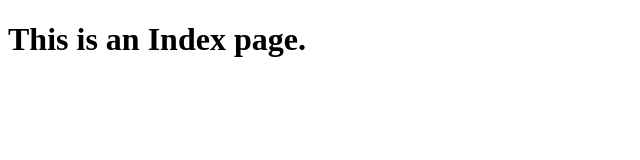
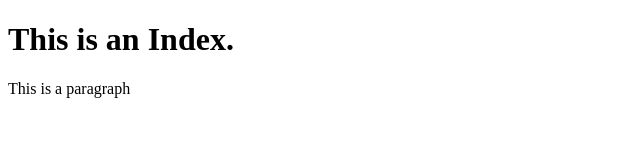
Before and after one commit to Nischal-shrestha/animated-pancake, a plain HTML site: page index.html in a window 1280 px wide. Shown: the whole page, without its empty margins (0-640 px from the left). Drawn offline with Linux system fonts and the light colour scheme.

Commit message:
Added a paragraph

```diff
--- a/index.html
+++ b/index.html
@@ -7,6 +7,7 @@
 		<title>My Hompage</title>
 	</head>
 	<body>
-		<h1>This is an Index page.</h1>
+		<h1>This is an Index.</h1>
+		<p>This is a paragraph</p>
 	</body>
 </html>
```
